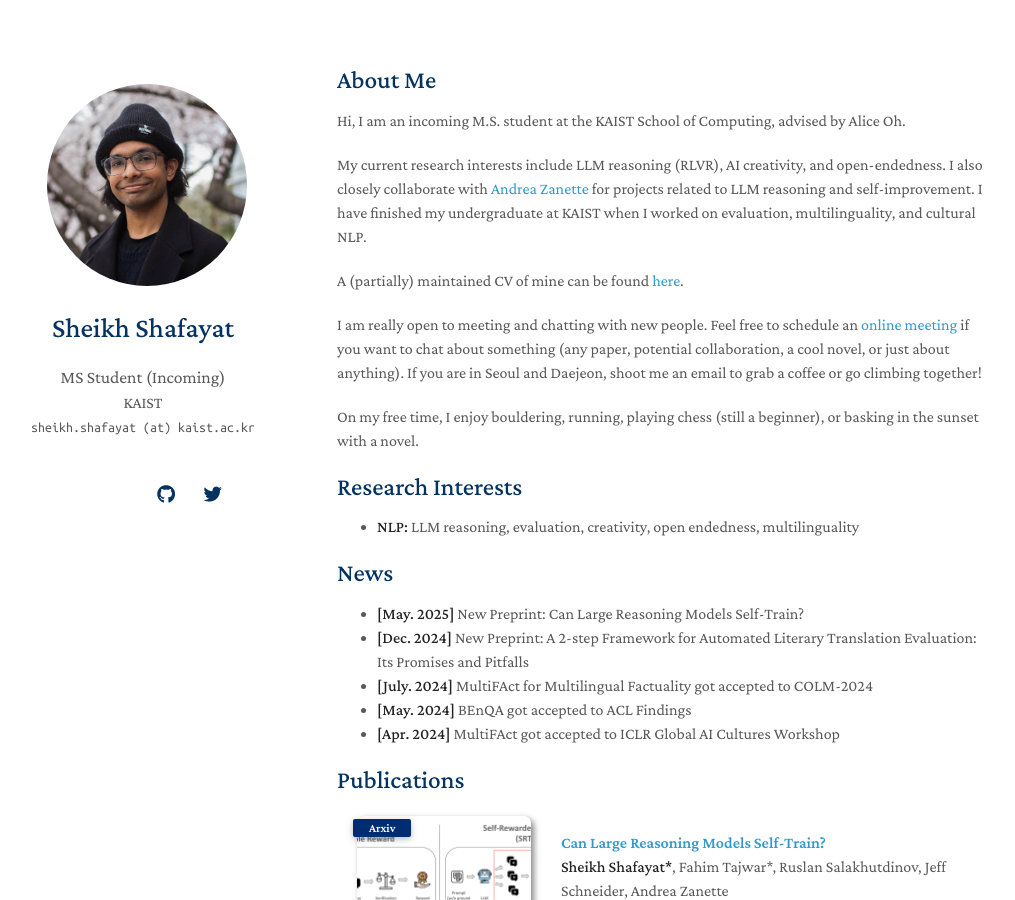
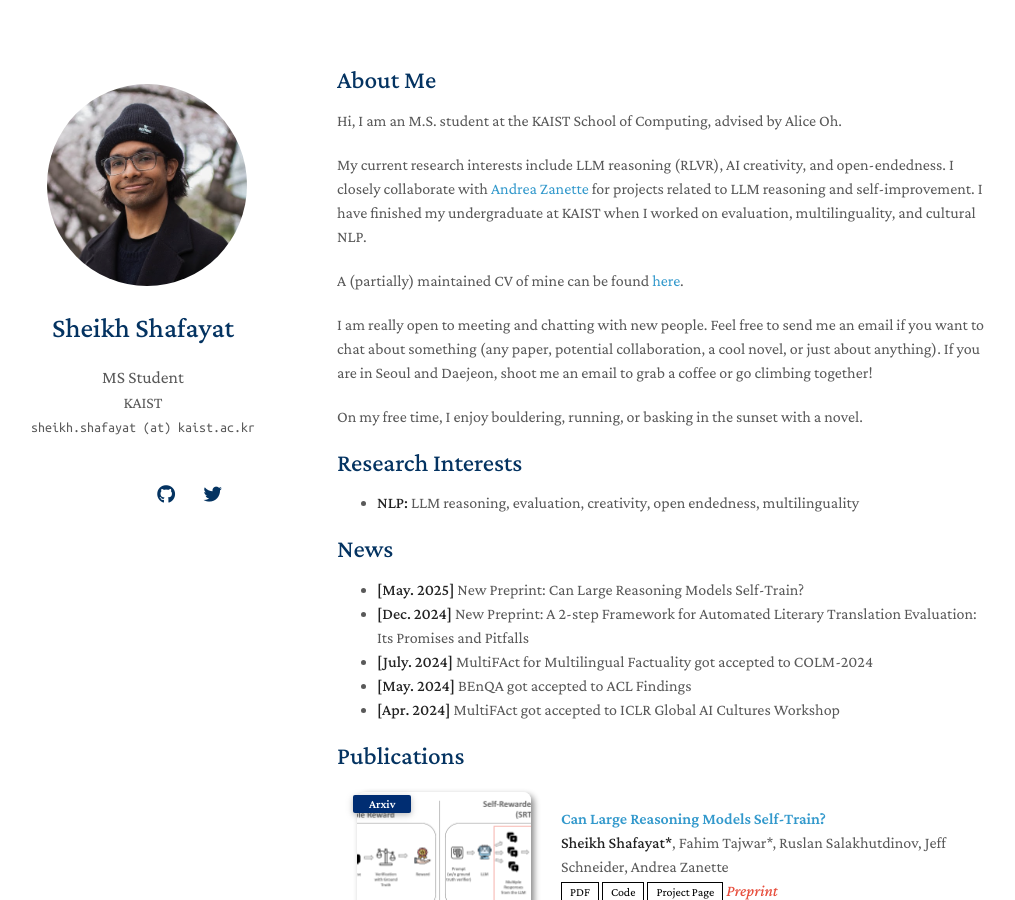
Before and after one commit to sheikhshafayat/sheikhshafayat.github.io, a Jekyll site: the page built from index.md, in a window 1280 px wide and 900 px high. Shown: the whole window, without its empty margins (133-1148 px from the left). Built offline with Jekyll 4.4.1, drawn with Linux system fonts in a browser that asks for light colours; nearby versions of some CDN libraries; a style sheet for code colours, icons or effects is not loaded; our own code applies the rules of GitHub Pages for plain Markdown files; some of the changed text lies outside the part shown.

Commit message:
new updates

```diff
--- a/_config.yml
+++ b/_config.yml
@@ -1,6 +1,6 @@
 # Basic Information
 title: Sheikh Shafayat
-position: MS Student (Incoming)
+position: MS Student
 affiliation: KAIST
 email: sheikh.shafayat (at) kaist.ac.kr
 
--- a/index.md
+++ b/index.md
@@ -4,15 +4,15 @@ layout: homepage
 
 ## About Me
 
-Hi, I am an incoming M.S. student at the KAIST School of Computing, advised by Alice Oh.
+Hi, I am an M.S. student at the KAIST School of Computing, advised by Alice Oh.
 
-My current research interests include LLM reasoning (RLVR), AI creativity, and open-endedness. I also closely collaborate with [Andrea Zanette](https://azanette.com/) for projects related to LLM reasoning and self-improvement. I have finished my undergraduate at KAIST when I worked on evaluation, multilinguality, and cultural NLP.
+My current research interests include LLM reasoning (RLVR), AI creativity, and open-endedness. I closely collaborate with [Andrea Zanette](https://azanette.com/) for projects related to LLM reasoning and self-improvement. I have finished my undergraduate at KAIST when I worked on evaluation, multilinguality, and cultural NLP.
 
 A (partially) maintained CV of mine can be found [here](https://docs.google.com/document/d/1qmBlSpN3PfOCr4rOwJWPg8lZisJHGYy0PhR2ARucJmc/edit).
 
-I am really open to meeting and chatting with new people. Feel free to schedule an [online meeting](https://calendly.com/sheikhshafayat2/30min) if you want to chat about something (any paper, potential collaboration, a cool novel, or just about anything). If you are in Seoul and Daejeon, shoot me an email to grab a coffee or go climbing together!
+I am really open to meeting and chatting with new people. Feel free to send me an email if you want to chat about something (any paper, potential collaboration, a cool novel, or just about anything). If you are in Seoul and Daejeon, shoot me an email to grab a coffee or go climbing together!
 
-On my free time, I enjoy bouldering, running, playing chess (still a beginner), or basking in the sunset with a novel.
+On my free time, I enjoy bouldering, running, or basking in the sunset with a novel.
 
 ## Research Interests
 
@@ -31,7 +31,8 @@ On my free time, I enjoy bouldering, running, playing chess (still a beginner),
 <!-- {% include_relative _includes/services.md %} -->
 ## Current Readings
 
-Here are the three latest books that I am reading/just finished. I would be very grateful to receive book recommendations from anyone!
+Here are a few latest books that I am reading/just finished. I would be very grateful to receive book recommendations from anyone!
 - **Convenience Store Woman (Sayaka Murata):** A woman working at a convenience store for 18 years feels herself to be a part of it. A beautiful novela on societal expectation, womanhood and abnormality.
-- **Nexus (Yuval Noah Harari):** Very interesting read on the role of information technology in sustaining large scale human networks. I have yet to finish it; once I do, I might update this.
+- **Nexus (Yuval Noah Harari):** Very interesting read on the role of information technology in sustaining large scale human networks. My position on this book is somewhat mixed. While I find Harari's arguments on how information networks shape human history to be absolutely brilliant, he seems to be mistaken on the current state of AI progres. Modern AI/LLMs are not able to come up with ideas on its own and merely a reflection of human data that it was trained on, which is true even for GPT5.
 - **Never Let Me Go (Kazuo Ishiguro):** Soothing, melancholic, yet dystopian. A touching exploration of love, memory, loss and meaning in life.
+- **Meditations (Marcus Aurelius):** A Stoic classic. I was always drawn to Stoicism, but never had the chance to get started with the primary sources. This book is changing that.
```
